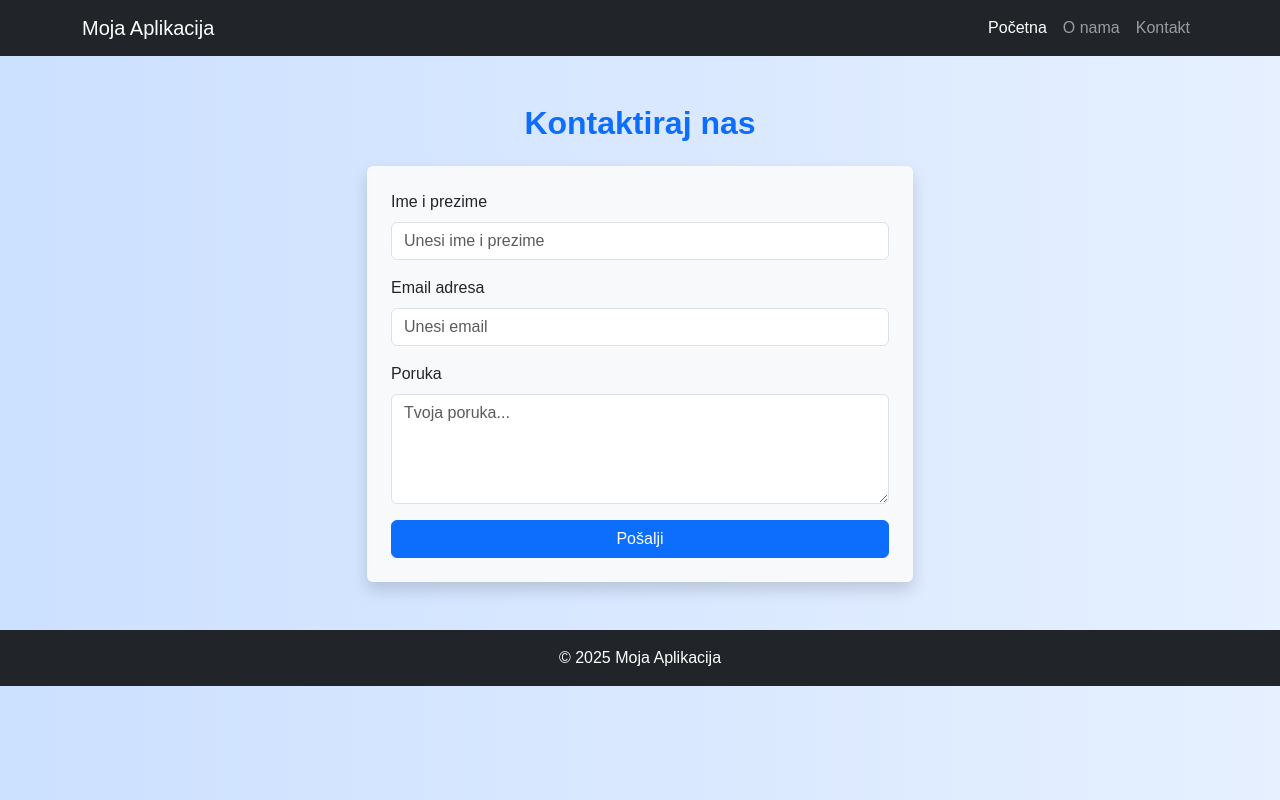
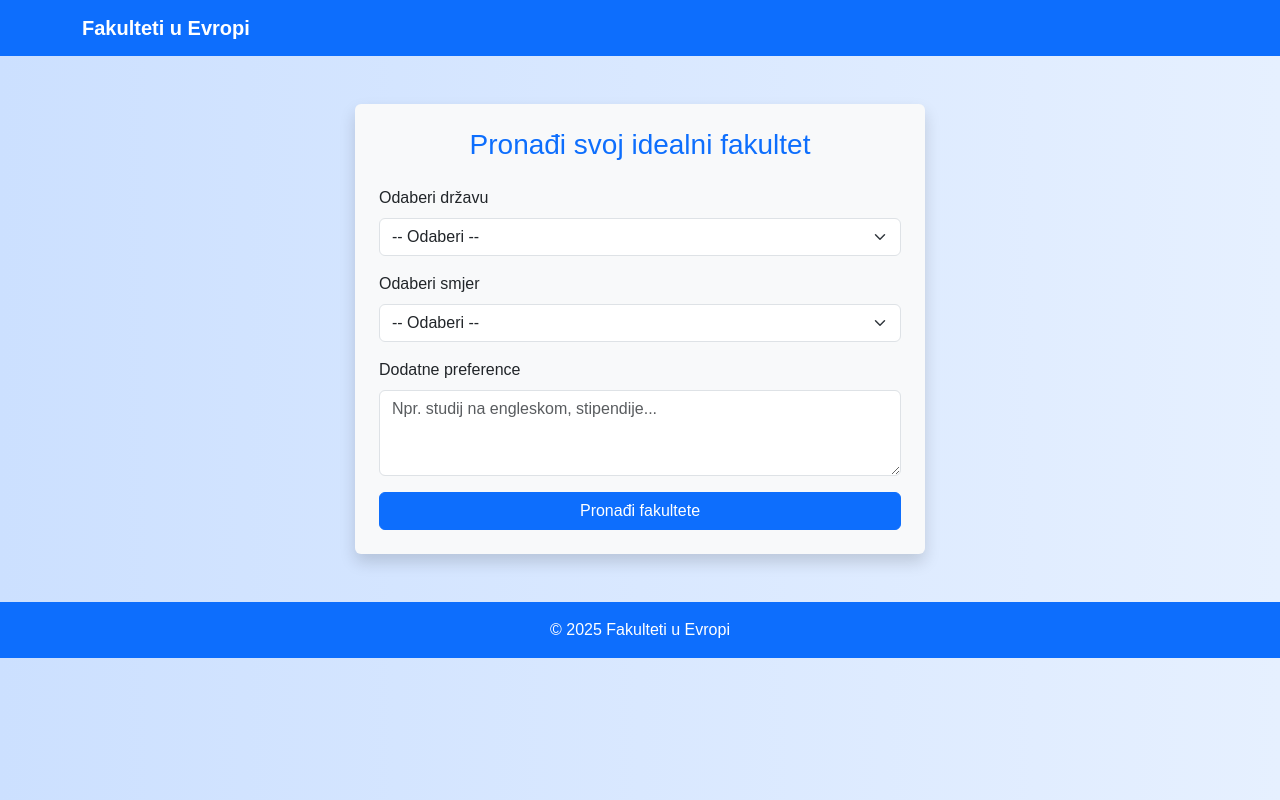
Before and after one commit to sumejahu/Sumeja-Huski-_SI_2, a plain HTML site: page index.html in a window 1280 px wide. Drawn offline with nearby package versions, Linux system fonts and the light colour scheme.

Commit message:
index.html

```diff
--- a/index.html
+++ b/index.html
@@ -3,53 +3,64 @@
 <head>
   <meta charset="UTF-8">
   <meta name="viewport" content="width=device-width, initial-scale=1.0">
-  <title>Kontakt Forma</title>
+  <title>Fakulteti u Evropi</title>
   <link href="https://cdn.jsdelivr.net/npm/bootstrap@5.3.3/dist/css/bootstrap.min.css" rel="stylesheet">
   <link rel="stylesheet" href="style.css">
 </head>
 <body>
-  <nav class="navbar navbar-expand-lg navbar-dark bg-dark">
+  <nav class="navbar navbar-expand-lg navbar-dark bg-primary">
     <div class="container">
-      <a class="navbar-brand" href="#">Moja Aplikacija</a>
-      <button class="navbar-toggler" type="button" data-bs-toggle="collapse" data-bs-target="#nav" aria-controls="nav" aria-expanded="false">
-        <span class="navbar-toggler-icon"></span>
-      </button>
-      <div class="collapse navbar-collapse" id="nav">
-        <ul class="navbar-nav ms-auto">
-          <li class="nav-item"><a class="nav-link active" href="#">Početna</a></li>
-          <li class="nav-item"><a class="nav-link" href="#">O nama</a></li>
-          <li class="nav-item"><a class="nav-link" href="#">Kontakt</a></li>
-        </ul>
-      </div>
+      <a class="navbar-brand fw-bold" href="#">Fakulteti u Evropi</a>
     </div>
   </nav>
 
   <section class="container py-5">
     <div class="row justify-content-center">
-      <div class="col-md-6">
-        <h2 class="text-center mb-4">Kontaktiraj nas</h2>
-        <form id="contactForm" class="p-4 shadow rounded bg-light">
+      <div class="col-md-6 bg-light p-4 rounded shadow">
+        <h3 class="text-center mb-4 text-primary">Pronađi svoj idealni fakultet</h3>
+        <form id="searchForm">
           <div class="mb-3">
-            <label for="name" class="form-label">Ime i prezime</label>
-            <input type="text" id="name" class="form-control" placeholder="Unesi ime i prezime" required>
+            <label for="country" class="form-label">Odaberi državu</label>
+            <select id="country" class="form-select" required>
+              <option value="">-- Odaberi --</option>
+              <option value="Njemačka">Njemačka</option>
+              <option value="Francuska">Francuska</option>
+              <option value="Italija">Italija</option>
+              <option value="Nizozemska">Nizozemska</option>
+              <option value="Španija">Španija</option>
+            </select>
           </div>
+
           <div class="mb-3">
-            <label for="email" class="form-label">Email adresa</label>
-            <input type="email" id="email" class="form-control" placeholder="Unesi email" required>
+            <label for="field" class="form-label">Odaberi smjer</label>
+            <select id="field" class="form-select" required>
+              <option value="">-- Odaberi --</option>
+              <option value="IT">Informacione tehnologije</option>
+              <option value="Biznis">Biznis i ekonomija</option>
+              <option value="Umjetnost">Umjetnost i dizajn</option>
+              <option value="Inžinjerstvo">Inžinjerstvo</option>
+              <option value="Medicina">Medicina</option>
+            </select>
           </div>
+
           <div class="mb-3">
-            <label for="message" class="form-label">Poruka</label>
-            <textarea id="message" class="form-control" rows="4" placeholder="Tvoja poruka..." required></textarea>
+            <label for="preferences" class="form-label">Dodatne preference</label>
+            <textarea id="preferences" class="form-control" rows="3" placeholder="Npr. studij na engleskom, stipendije..."></textarea>
           </div>
-          <button type="submit" class="btn btn-primary w-100">Pošalji</button>
+
+          <button type="submit" class="btn btn-primary w-100">Pronađi fakultete</button>
         </form>
-        <div id="responseMessage" class="alert mt-4 d-none"></div>
+
+        <div id="results" class="mt-4 d-none">
+          <h5 class="text-center text-success mb-3">Preporučeni univerziteti:</h5>
+          <ul id="universities" class="list-group"></ul>
+        </div>
       </div>
     </div>
   </section>
 
-  <footer class="text-center text-white py-3 bg-dark">
-    © 2025 Moja Aplikacija
+  <footer class="text-center text-white bg-primary py-3">
+    © 2025 Fakulteti u Evropi
   </footer>
 
   <script src="https://cdn.jsdelivr.net/npm/bootstrap@5.3.3/dist/js/bootstrap.bundle.min.js"></script>
```
